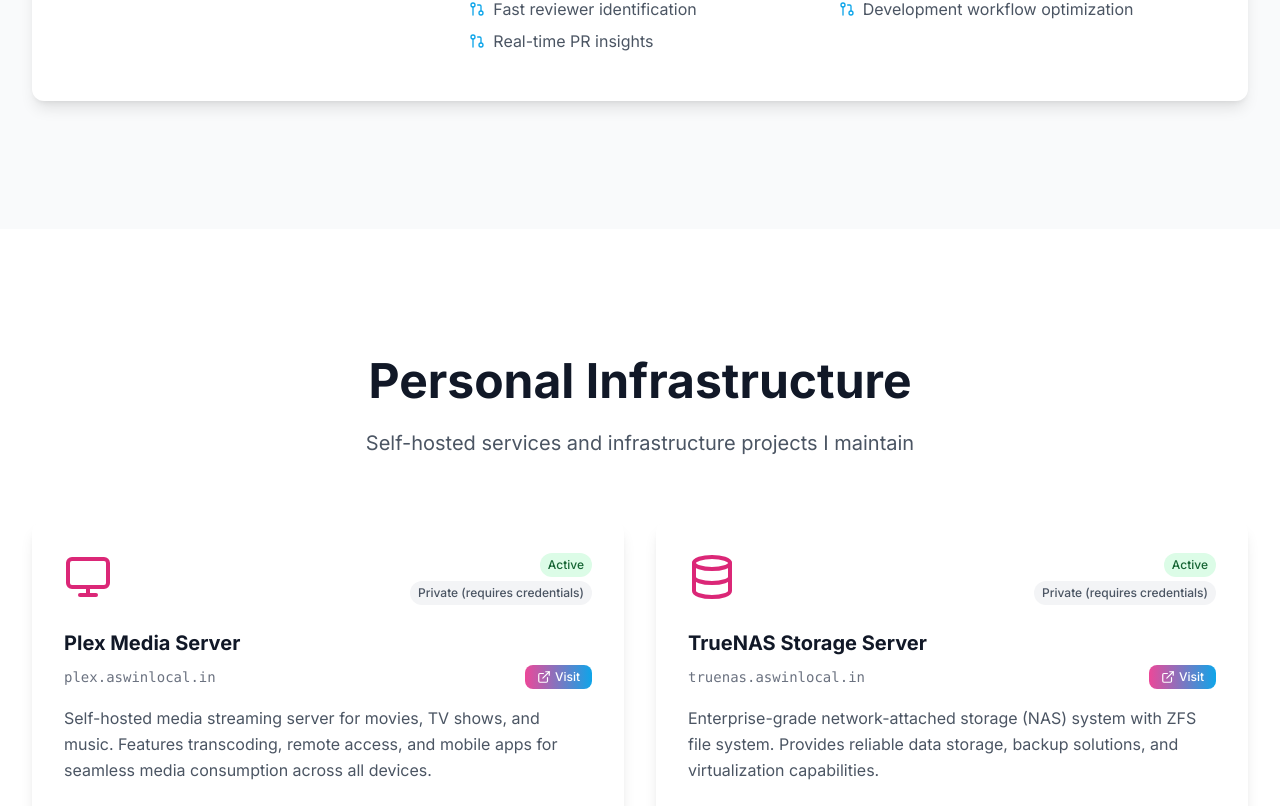
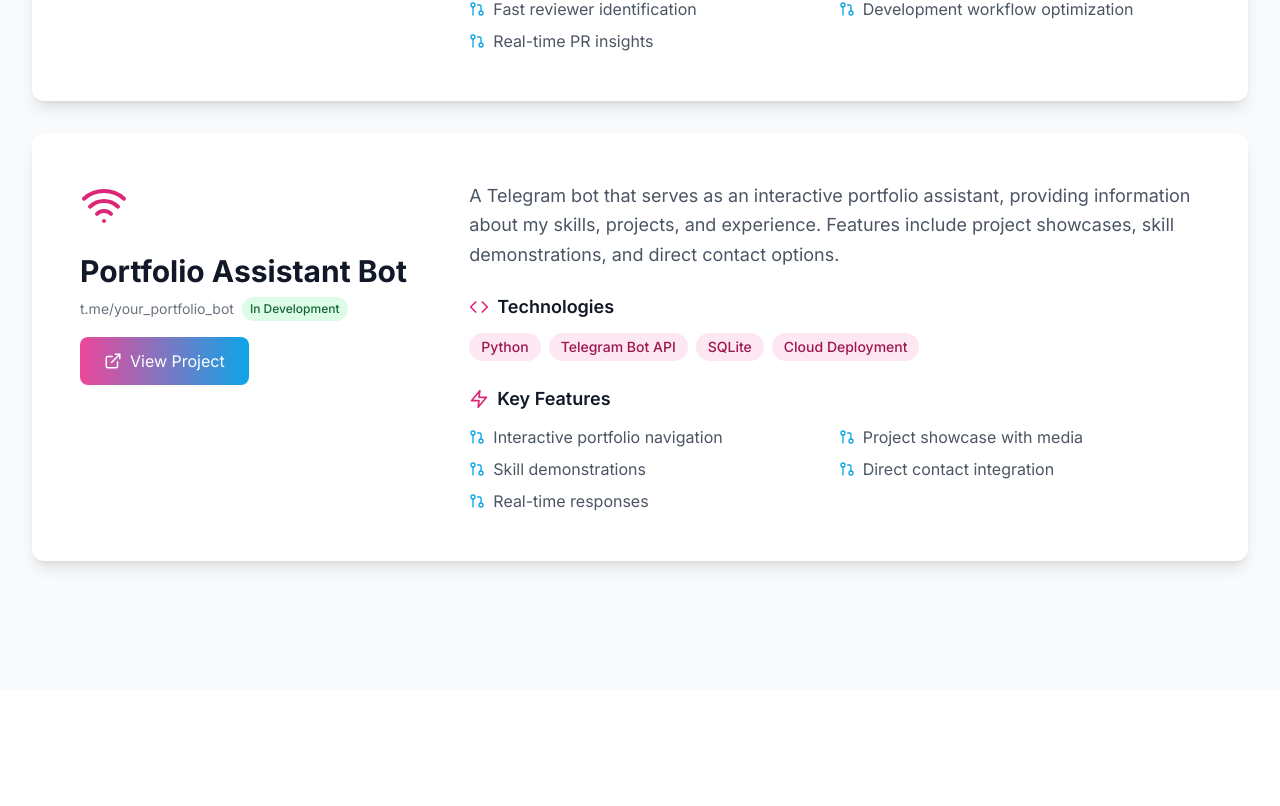
Before and after one commit to Aswintechie/portfolio, a React (Vite) app: page / in a window 1280 px wide. Shown: the part 3994-4800 px from the top of the page. Built offline with nearby package versions, Linux system fonts and the light colour scheme.

Commit message:
feat: add Telegram bot projects to showcase bot development skills

```diff
--- a/src/App.jsx
+++ b/src/App.jsx
@@ -612,6 +612,23 @@
       link: 'https://pr-reviewer.aswinlocal.in',
       status: 'Live',
     },
+    {
+      title: 'Portfolio Assistant Bot',
+      domain: 't.me/your_portfolio_bot',
+      description:
+        'A Telegram bot that serves as an interactive portfolio assistant, providing information about my skills, projects, and experience. Features include project showcases, skill demonstrations, and direct contact options.',
+      technologies: ['Python', 'Telegram Bot API', 'SQLite', 'Cloud Deployment'],
+      features: [
+        'Interactive portfolio navigation',
+        'Project showcase with media',
+        'Skill demonstrations',
+        'Direct contact integration',
+        'Real-time responses',
+      ],
+      icon: <Wifi size={48} />,
+      link: 'https://t.me/your_portfolio_bot',
+      status: 'In Development',
+    },
   ];
 
   return (
@@ -831,6 +848,24 @@
       access: 'Private (requires credentials)',
       domain: 'torrent.aswinlocal.in',
       link: 'https://torrent.aswinlocal.in',
+    },
+    {
+      title: 'Telegram Bot Framework',
+      description:
+        'A comprehensive Telegram bot development framework with multiple specialized bots for different purposes. Includes portfolio assistant, notification system, and utility bots.',
+      technologies: ['Python', 'Telegram Bot API', 'SQLite', 'Docker', 'Webhooks', 'Redis'],
+      features: [
+        'Multi-bot architecture',
+        'Interactive command system',
+        'Database integration',
+        'Webhook-based deployment',
+        'Custom inline keyboards',
+      ],
+      icon: <Wifi size={48} />,
+      status: 'Active',
+      access: 'Public (Telegram)',
+      domain: 't.me/aswin_bots',
+      link: 'https://t.me/aswin_bots',
     },
   ];
 
```
